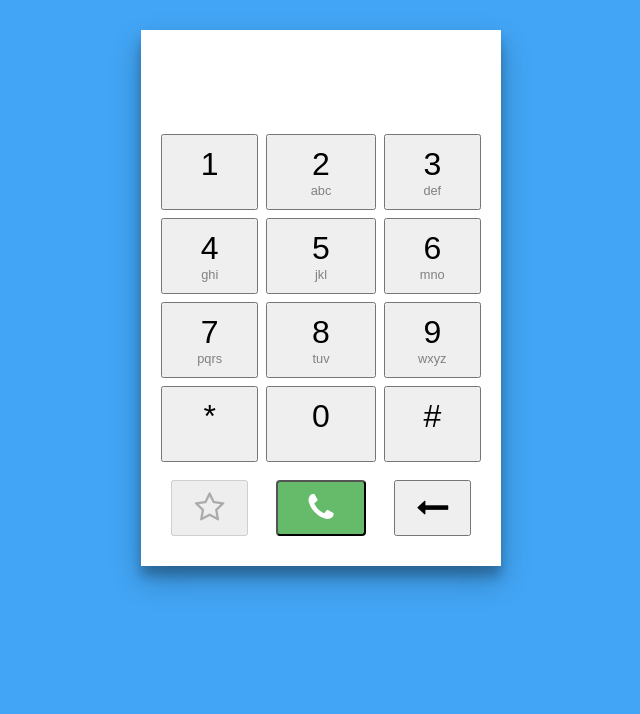
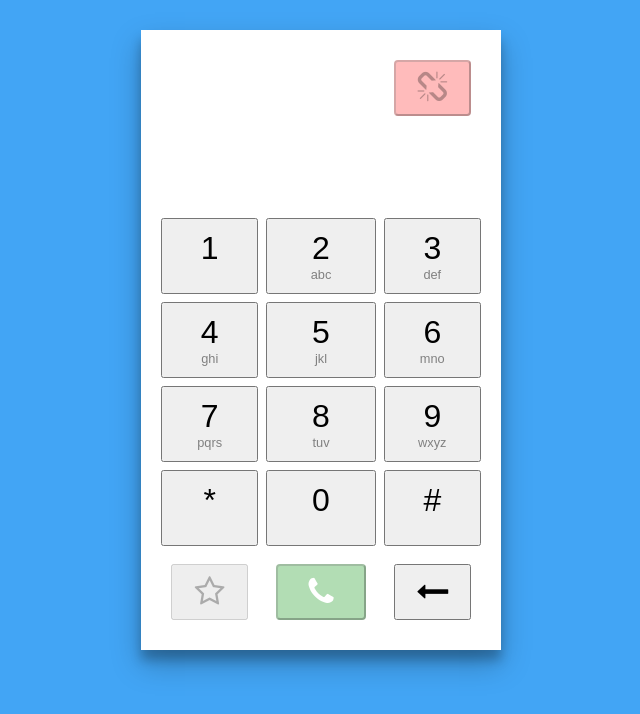
Before and after one commit to Mx-Wolf/on-redux, a React (Create React App) app: page / in a window 1280 px wide. Shown: the top 714 px of the page, without its empty margins (319-959 px from the left). Built offline with nearby package versions, Linux system fonts and the light colour scheme.

Commit message:
fix callable flag conditions

```diff
--- a/src/App.css
+++ b/src/App.css
@@ -83,3 +83,28 @@ body {
   /*width: 30px;*/
   cursor: pointer;
 }
+.contact {
+  grid-column: span 2;
+  display: grid;
+  grid-template-columns: auto 1fr;
+  grid-column-gap: 0.5rem;
+  align-items: center;
+}
+.contact img {
+  width: 3rem;
+  height: 3rem;
+}
+.contact h2 {
+  font-size: 1rem;
+}
+.disconnect {
+  background-color: rgba(255,32,32,0.8);
+  display: inline-block;
+  margin: 10px;
+  border-radius: 4px;
+  cursor: pointer;
+  font-size: 2rem;
+}
+.disconnect:disabled{
+  background-color: rgba(255,32,32,0.3);;
+}
--- a/src/App.tsx
+++ b/src/App.tsx
@@ -2,8 +2,10 @@ import { Fragment } from "react";
 import "./App.css";
 import { AddFavStar } from "./components/add-fav-star/add-fav-star";
 import { Bksp } from "./components/bksp/bksp";
+import { Contact } from "./components/contact/contact";
 import { Digit } from "./components/digit/digit";
 import { DigitProps } from "./components/digit/digit-props";
+import { Disonnect } from "./components/disconnect/disconnect";
 import { Display } from "./components/display/display";
 import { PlaceCall } from "./components/place-call/place-call";
 
@@ -18,6 +20,8 @@ function App() {
   return (
     <div>
       <div className="container">
+        <Contact />
+        <Disonnect />
         <Display />
         {settings.map((r, ix) => (<Fragment key={ix}>{r.map((d) => (<Digit key={d.symbol} {...d} />))}</Fragment>))}
         <Fragment>
--- a/src/components/contact/contact.tsx
+++ b/src/components/contact/contact.tsx
@@ -1,13 +1,11 @@
 import { FC } from "react";
-import { INVALID_PICSUM_ID } from "../../helpers/picsum-id";
-import { usePicsumId } from "../../store/hooks/use-picsum-id";
-import { ContactInfo } from "./contact-info";
-import { ContactPlaceholder } from "./contact-placeholder";
+
 
 export const Contact: FC = () => {
-  const picsumId = usePicsumId();
-  if (picsumId === INVALID_PICSUM_ID) {
-    return <ContactPlaceholder />
-  }
-  return <ContactInfo picsumId={picsumId} />
+  return (
+    <div className="contact">
+      {/* <img src="#" alt=""/>
+      <h2>{"name here"}</h2> */}
+    </div>
+  )
 }
--- /dev/null
+++ b/src/components/disconnect/disconnect.tsx
@@ -0,0 +1,9 @@
+import { FC } from "react"
+
+export const Disonnect:FC=()=>{
+  return (
+    <button className="disconnect" disabled={true}>
+      <i className="fa fa-chain-broken" aria-hidden="true"/>
+    </button>
+  )
+}
--- a/src/helpers/callable.ts
+++ b/src/helpers/callable.ts
@@ -3,4 +3,4 @@ import { checkTenDigitRule } from "./ten-digit-rule"
 
 type CallableProps = Pick<RootState,"display"|"line">
 
-export const getCallableFlag = (state:CallableProps) => checkTenDigitRule(state) && state.line === "online";
+export const getCallableFlag = (state:CallableProps) => !checkTenDigitRule(state) || state.line !== "online";
```
